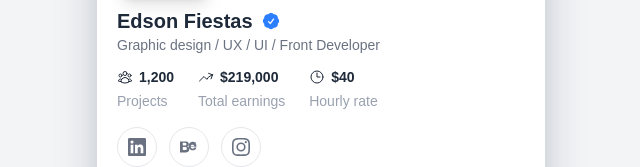
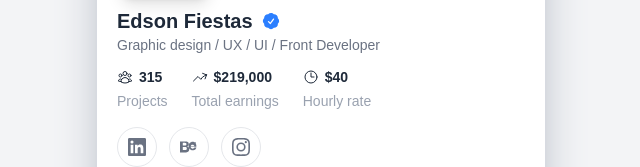
Before and after one commit to edsonfiestas/my-profile, a Next.js app: page / in a window 1280 px wide. Shown: the part 233-400 px from the top of the page, without its empty margins (319-959 px from the left). Built offline with nearby package versions, Linux system fonts and the light colour scheme.

Commit message:
cambios en informacion

```diff
--- a/src/components/ProfileCard.tsx
+++ b/src/components/ProfileCard.tsx
@@ -280,7 +280,7 @@ export default function ProfileCard() {
                 className="w-4 h-4 text-gray-800 dark:text-gray-500"
               />
               <span className="font-semibold text-gray-800 dark:text-white">
-                1,200
+                315
               </span>
             </div>
             <span className="text-gray-400 dark:text-gray-500">Projects</span>
```
Also changed, not shown: public/images/profileReferencia.jpg (deleted).
